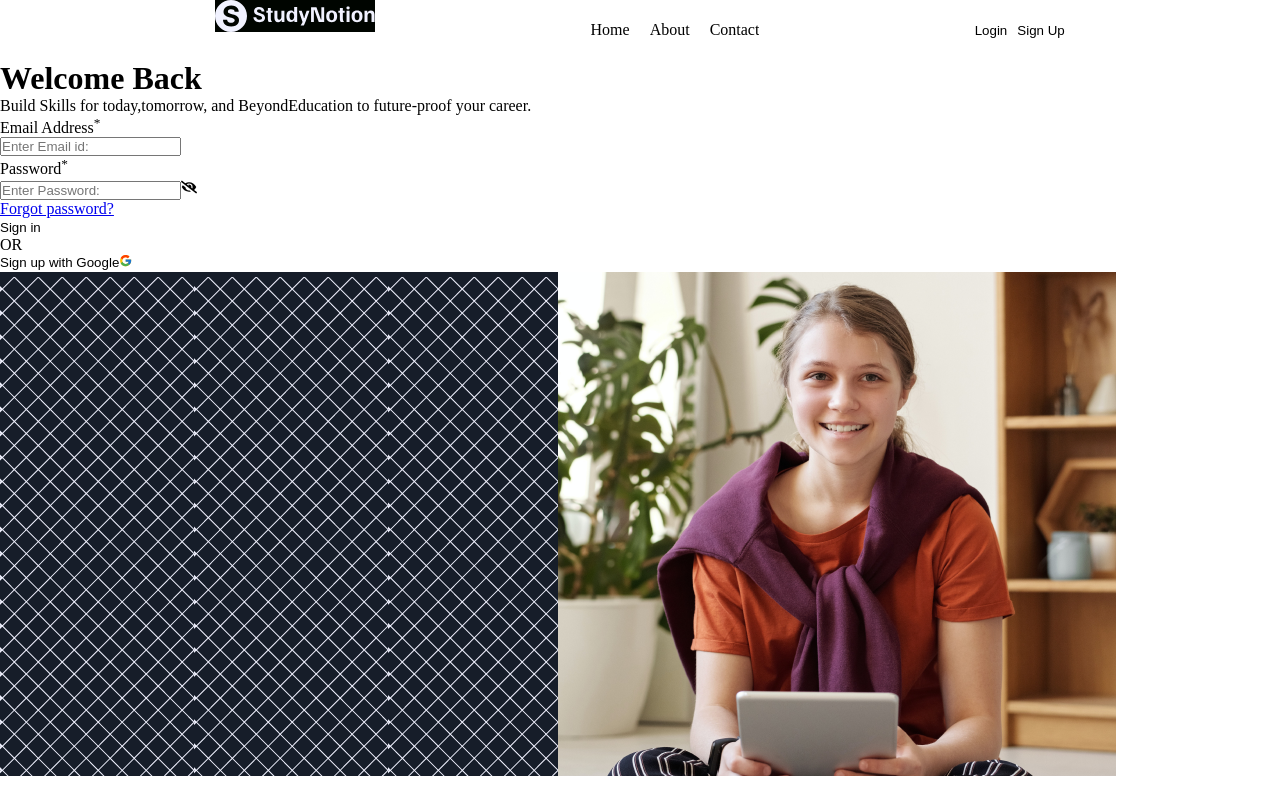
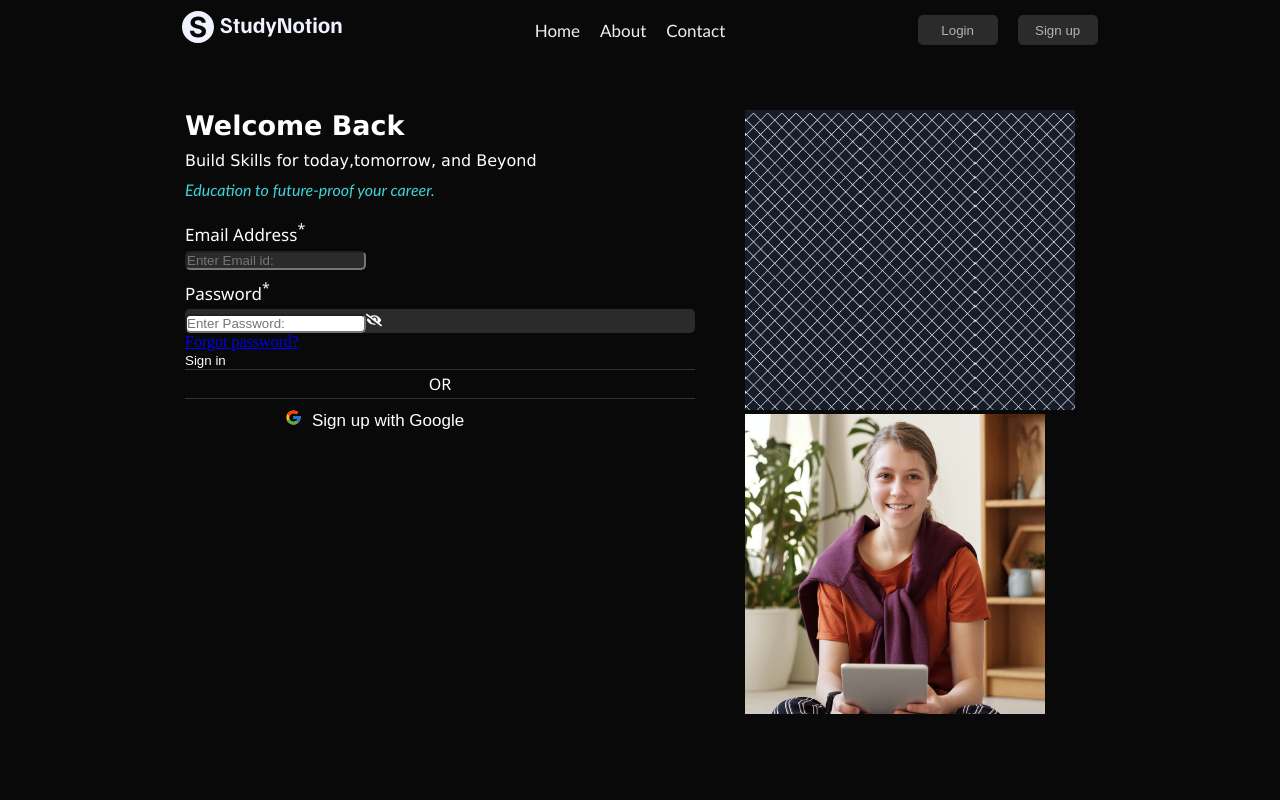
Before and after one commit to sameer3602/studynotion-router, a React (Create React App) app: page /login in a window 1280 px wide. Built offline with nearby package versions, Linux system fonts and the light colour scheme.

Commit message:
css update

```diff
--- a/src/App.js
+++ b/src/App.js
@@ -1,5 +1,4 @@
 import {Routes,Route} from "react-router-dom";
-import "./App.css";
 import React, { useState } from "react";
 import Navbar from "./components/Navbar";
 import Dash from "./pages/Dash";
@@ -9,7 +8,7 @@
 function App() {
   const [isLoggedin, setIsLoggedIn]= useState(false);
   return (
-  <div>
+  <div className="appdiv">
     <Navbar isLoggedin={isLoggedin} setIsLoggedIn={setIsLoggedIn}/>
     <Routes>
       <Route path="/" element= {<Start/>}/>
--- a/src/components/LoginForm.js
+++ b/src/components/LoginForm.js
@@ -23,9 +23,10 @@
     }
   return (
     <form onSubmit={submithandler}>
-        <label>
-            <p>Email Address<sup>*</sup></p>
+        <label className='emaillabel'>
+            <p className='loginformemail'>Email Address<sup>*</sup></p>
             <input
+                className='loginemailinput'
                 type='email'
                 required
                 value={Formdata.email}
@@ -33,9 +34,11 @@
                 placeholder='Enter Email id:'
                 name="email" />
         </label>
-        <label>
-            <p>Password<sup>*</sup></p>
+        <label className='passwordlabel' htmlFor='password'>
+            <p className='loginformpass'>Password<sup>*</sup></p>
+            <div className='loginpassworddiv'>
                 <input
+                    className='loginpasswordinput'
                     type={showpass ?('text'):('password')}
                     required
                     value={Formdata.password}
@@ -45,6 +48,7 @@
                 <span onClick={()=> setshowpass((prev)=>!prev)}>
                     {showpass ? (<FaRegEye />):(<FaEyeSlash />)}
                 </span>
+            </div>
             <Link to="#">
                 <p>Forgot password?</p>
             </Link>
--- a/src/components/Navbar.js
+++ b/src/components/Navbar.js
@@ -27,7 +27,7 @@
         <div className="buttons">
           { !isLoggedin &&
             <Link to="/login">
-              <button onClick={()=>{
+              <button className="navbtn" onClick={()=>{
                   setIsLoggedIn(true);
                   toast.success("Logged in");
                 }}>Login</button>
@@ -36,14 +36,14 @@
 
           { !isLoggedin &&
             <Link to="/signup">
-              <button>Sign Up
+              <button className="navbtn">Sign up
               </button>
             </Link>
           }
 
           { isLoggedin &&
             <Link to="/">
-              <button onClick={()=>{
+              <button className="navbtn" onClick={()=>{
                 setIsLoggedIn(false);
                 toast.success("Logged out")
               }}>Log Out</button>
@@ -52,7 +52,7 @@
 
           { isLoggedin &&
             <Link to="/dashboard">
-              <button>Dashboard</button>
+              <button className="navbtn">Dashboard</button>
             </Link>
           }
         </div>
--- a/src/components/Template.js
+++ b/src/components/Template.js
@@ -5,29 +5,29 @@
 import { FcGoogle } from "react-icons/fc";
 const Template = ({title,desc1,desc2,image,formtype,setIsLoggedIn}) => {
   return (
-    <div>
-        <div>
-            <h1>{title}</h1>
+    <div className='Template'>
+        <div className='description'>
+            <h1 className='title'>{title}</h1>
             <p>
-                <span>{desc1}</span>
-                <span>{desc2}</span>
+                <p className='desc1'>{desc1}</p>
+                <p className='desc2'>{desc2}</p>
             </p>
             {formtype === "signup" ?
                 (<SignupForm setIsLoggedIn={setIsLoggedIn}/>):
                 (<LoginForm setIsLoggedIn={setIsLoggedIn}/>)}
             <div>
-                <div></div>
-                <p>OR</p>
-                <div></div>
+                <div className='underline'></div>
+                <p className='ortext'>OR</p>
+                <div className='underline'></div>
             </div>
-            <button>
+            <button className='signgoogle'>
+                <span className='googleicon'><FcGoogle /></span>
                 Sign up with Google
-                <span><FcGoogle /></span>
             </button>
         </div>
         <div>
-            <img src={frameImage} width={558} height={504} loading='lazy' />
-            <img src={image} width={558} height={504} loading='lazy' />
+            <img src={frameImage} className='frame' loading='lazy' />
+            <img src={image} className='loginimg' loading='lazy' />
         </div>
 
     </div>
--- a/src/index.css
+++ b/src/index.css
@@ -4,38 +4,154 @@
     padding: 0;
     overflow-x: hidden;
 }
-
+.appdiv{
+    width: 100vw;
+    height: 100vh;
+    background-color:rgb(9, 9, 9);
+}
 .mynav{
+    gap:10px;
     display: flex;
     justify-content: space-evenly;
     height: 60px;
 }
 .image{
-    background-color: hsl(120, 100%, 1%);
+    margin-top: 11px;
 }
 .routes{
     display: flex;
     align-items: center;
     gap: 20px;
-    background-color: white;
     list-style: none;
 }
 .list{
     text-decoration: none;
-    color: black;
+    color: rgb(244, 238, 238);
+    font-size: 17px;
+    font-family: 'Gill Sans', 'Gill Sans MT', Calibri, 'Trebuchet MS', sans-serif;
 }
 button{
     padding: 0;
     border: none;
     background: none;
+    color: white;
 }
 .buttons{
     display: flex;
     align-items: center;
-    gap: 10px;
+    gap: 20px;
 }
-.Home,.Dash{
+.navbtn{
+    background-color: rgba(231, 231,231, 0.15);
+    color: rgb(183, 177, 177);
+    width: 80px;
+    height: 30px;
+    border-radius: 5px;
+}
+.Home{
+    width: 100vw;
+    height: 400px;
     display: flex;
     align-items: center;
     justify-content: center;
+    color: rgb(232, 231, 231);
+    font-family: 'Segoe UI', Tahoma, Geneva, Verdana, sans-serif;
+    font-size: larger;
+    font-weight: 600;
 }
+.Dash{
+    width: 100vw;
+    height: 400px;
+    display: flex;
+    align-items: center;
+    justify-content: center;
+    color: rgb(232, 231, 231);
+    font-family: 'Segoe UI', Tahoma, Geneva, Verdana, sans-serif;
+    font-size: larger;
+    font-weight: 600;
+}
+.Template{
+    padding:12 12 12 12;
+    gap:50px;
+    margin-top: 50px;
+    display: flex;
+    justify-content:space-between;
+    margin-left: 185px;
+}
+
+.description{
+    color: white;
+    width: 600px;
+}
+.title{
+    font-size: 27px;
+    font-family:'Lucida Sans', 'Lucida Sans Regular', 'Lucida Grande', 'Lucida Sans Unicode', Geneva, Verdana, sans-serif;
+    margin-bottom: 10px;
+}
+
+.desc1{
+    font-family: 'Lucida Sans', 'Lucida Sans Regular', 'Lucida Grande', 'Lucida Sans Unicode', Geneva, Verdana, sans-serif;
+    margin-bottom: 10px;
+}
+.desc2{
+    font-family:'Gill Sans', 'Gill Sans MT', Calibri, 'Trebuchet MS', sans-serif;
+    font-style: italic;
+    color: rgb(63, 212, 212);
+    margin-bottom: 20px;
+}
+.signgoogle{
+    margin-top: 10px;
+    font-size:17px;
+    text-align: center;
+}
+.googleicon{
+    padding-top: 2px;
+    margin-left: 100px;
+    margin-right: 10px;
+    height: 10px;
+}
+.underline{
+    width: 100vw;
+    height: 1px;
+    background-color: rgb(50, 50, 51);
+}
+.ortext{
+    margin-top: 3px;
+    margin-bottom: 3px;
+    font-family:'Segoe UI', Tahoma, Geneva, Verdana, sans-serif;
+    text-align: center;
+}
+.loginformemail{
+    font-size: 17px;
+    font-family:'Segoe UI', Tahoma, Geneva, Verdana, sans-serif;
+}
+.loginemailinput{
+    margin-top: 5px;
+    background-color: rgba(231, 231,231, 0.15);
+    border-radius: 5px;
+    color: white;
+}
+.frame{
+    height: 300px;
+    width: 330px;
+}
+.loginformpass{
+    margin-top: 8px;
+    font-size: 17px;
+    font-family:'Segoe UI', Tahoma, Geneva, Verdana, sans-serif;
+}
+.loginpassworddiv{
+    margin-top: 5px;
+    background-color: rgba(231, 231,231, 0.15);
+    border-radius: 5px;
+    color: white;
+}
+.loginpasswordinput{
+    margin-top: 5px;
+    border-radius: 5px;
+    color: white;
+}
+.loginimg{
+    height: 300px;
+    width: 300px;
+}
```
Lines whose indentation alone changed are shown as unchanged.
